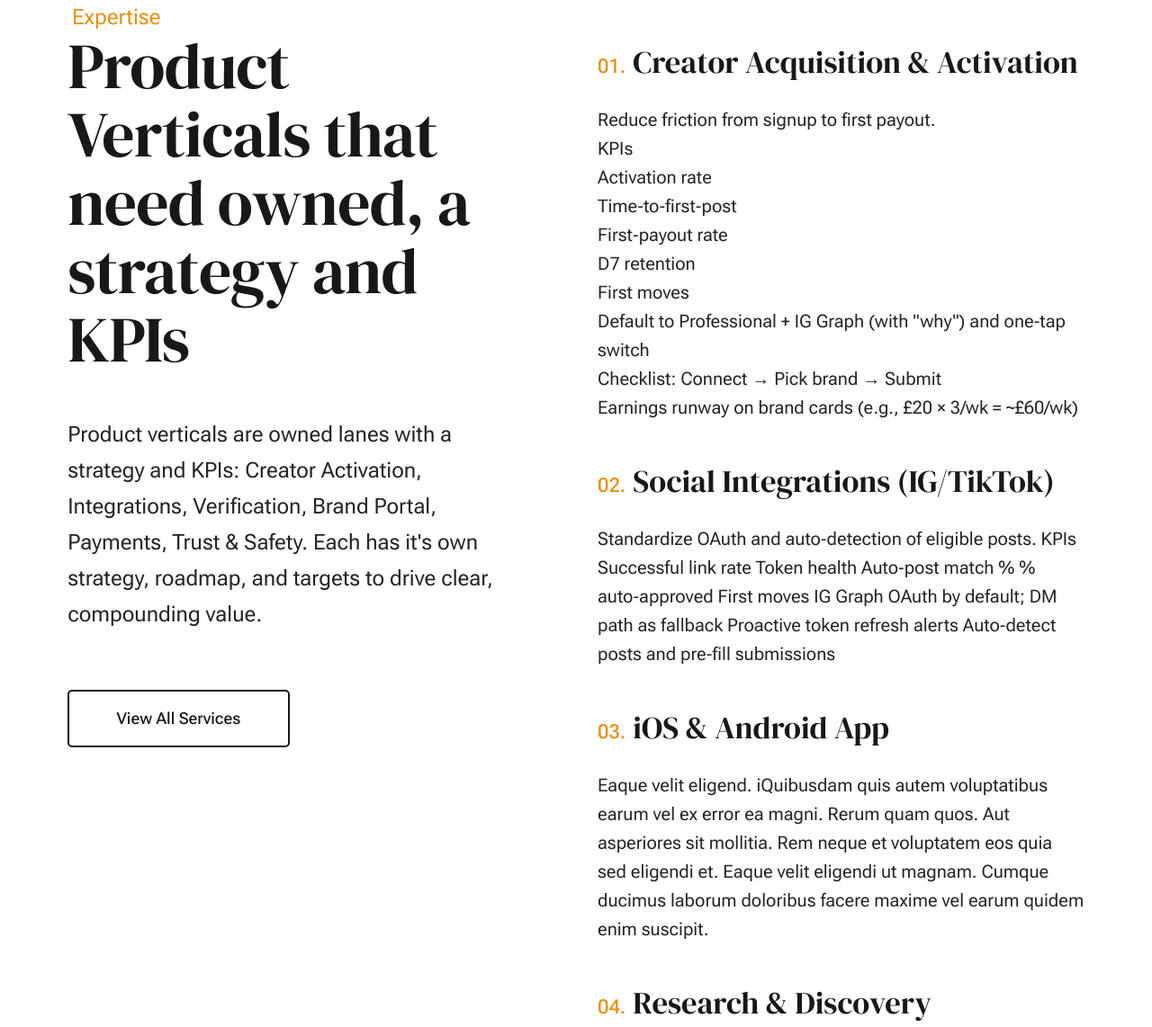
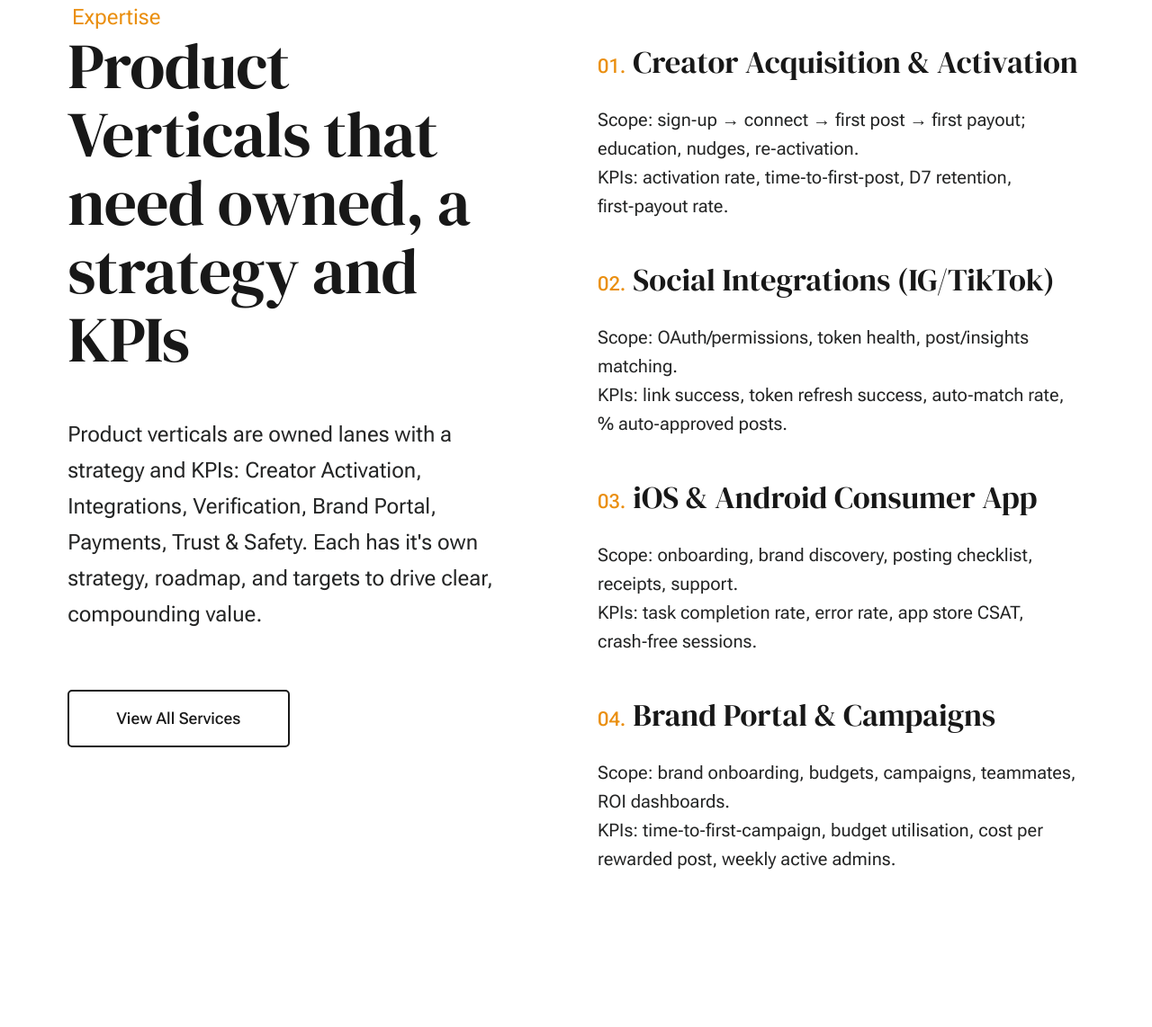
Before and after one commit to socialtippromo/socialtippromo, a plain HTML site: page index.html in a window 1280 px wide. Shown: the part 2597-3739 px from the top of the page at 90% size. Drawn offline with Linux system fonts and the light colour scheme.

Commit message:
update inex

```diff
--- a/index.html
+++ b/index.html
@@ -204,17 +204,8 @@ policies for purchase verification, negative posts and brand safety.
                                     </div>
                                     <div class="grid-list-items__text list-items__item-text">
                                         <p>
-                                        Reduce friction from signup to first payout.</br>
-
-											KPIs</br>
-											Activation rate</br>
-											Time‑to‑first‑post</br>
-											First‑payout rate</br>
-											D7 retention</br>
-											First moves</br>
-											Default to Professional + IG Graph (with "why") and one‑tap switch</br>
-											Checklist: Connect → Pick brand → Submit</br>
-											Earnings runway on brand cards (e.g., £20 × 3/wk = ~£60/wk)</br>
+                                        Scope: sign‑up → connect → first post → first payout; education, nudges, re‑activation.</br>
+										KPIs: activation rate, time‑to‑first‑post, D7 retention, first‑payout rate.
                                         </p>
                                     </div>
                                 </div> <!-- list-item -->
@@ -224,41 +215,30 @@ policies for purchase verification, negative posts and brand safety.
                                     </div>
                                     <div class="grid-list-items__text list-items__item-text">
                                         <p>
-                                        Standardize OAuth and auto‑detection of eligible posts.
-
-											KPIs
-											Successful link rate
-											Token health
-											Auto‑post match %
-											% auto‑approved
-											First moves
-											IG Graph OAuth by default; DM path as fallback
-											Proactive token refresh alerts
-											Auto‑detect posts and pre‑fill submissions
+                                        Scope: OAuth/permissions, token health, post/insights matching.</br>
+										KPIs: link success, token refresh success, auto‑match rate, % auto‑approved posts.
                                         </p>
                                     </div>
                                 </div> <!-- list-expertise__item -->
                                 <div class="grid-list-items__item list-items__item">
                                     <div class="grid-list-items__title list-items__item-header">
-                                        <h3 class="list-items__item-title">iOS & Android App</h3>
+                                        <h3 class="list-items__item-title">iOS & Android Consumer App</h3>
                                     </div>
                                     <div class="grid-list-items__text list-items__item-text">
                                         <p>
-                                        Eaque velit eligend. iQuibusdam quis autem voluptatibus earum vel ex error ea magni.
-                                        Rerum quam quos. Aut asperiores sit mollitia. Rem neque et voluptatem eos quia sed eligendi et.
-                                        Eaque velit eligendi ut magnam. Cumque ducimus laborum doloribus facere maxime vel earum quidem enim suscipit.
+                                        Scope: onboarding, brand discovery, posting checklist, receipts, support.</br>
+										KPIs: task completion rate, error rate, app store CSAT, crash‑free sessions.
                                         </p>
                                     </div>
                                 </div> <!-- list-expertise__item -->
                                 <div class="grid-list-items__item list-items__item">
                                     <div class="grid-list-items__title list-items__item-header">
-                                        <h3 class="list-items__item-title">Research & Discovery</h3>
+                                        <h3 class="list-items__item-title">Brand Portal & Campaigns</h3>
                                     </div>
                                     <div class="grid-list-items__text list-items__item-text">
                                         <p>
-                                        Quibusdam quis autem voluptatibus earum vel ex error ea magni. Rerum quam quos. Aut asperiores
-                                        sit mollitia. Rem neque et voluptatem eos quia sed eligendi et. Eaque velit eligendi ut
-                                        magnam. Cumque ducimus laborum doloribus facere maxime vel earum quidem enim suscipit.
+                                        Scope: brand onboarding, budgets, campaigns, teammates, ROI dashboards.</br>
+										KPIs: time‑to‑first‑campaign, budget utilisation, cost per rewarded post, weekly active admins.
                                         </p>
                                     </div>
                                 </div> <!-- list-expertise__item -->
```
